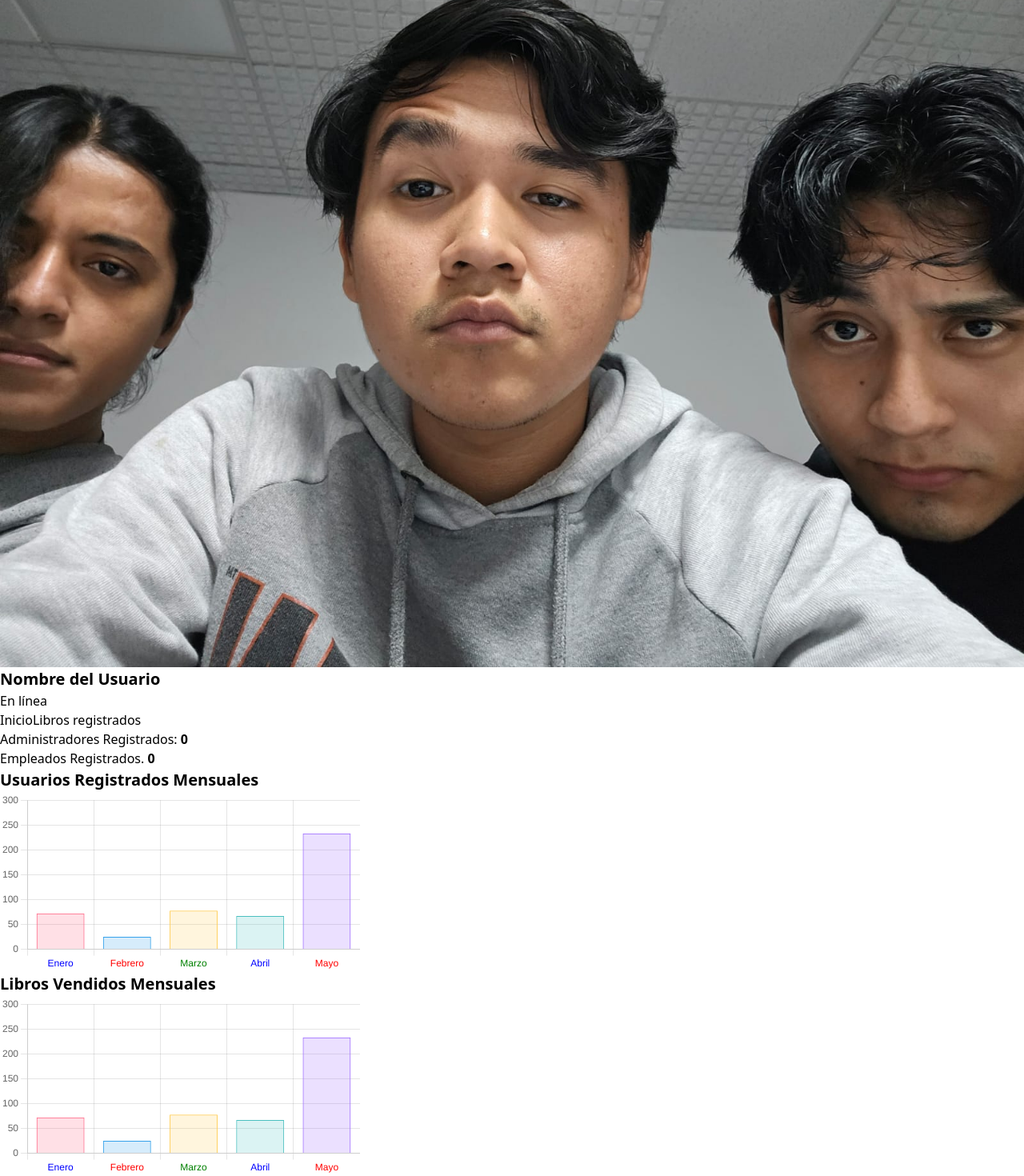
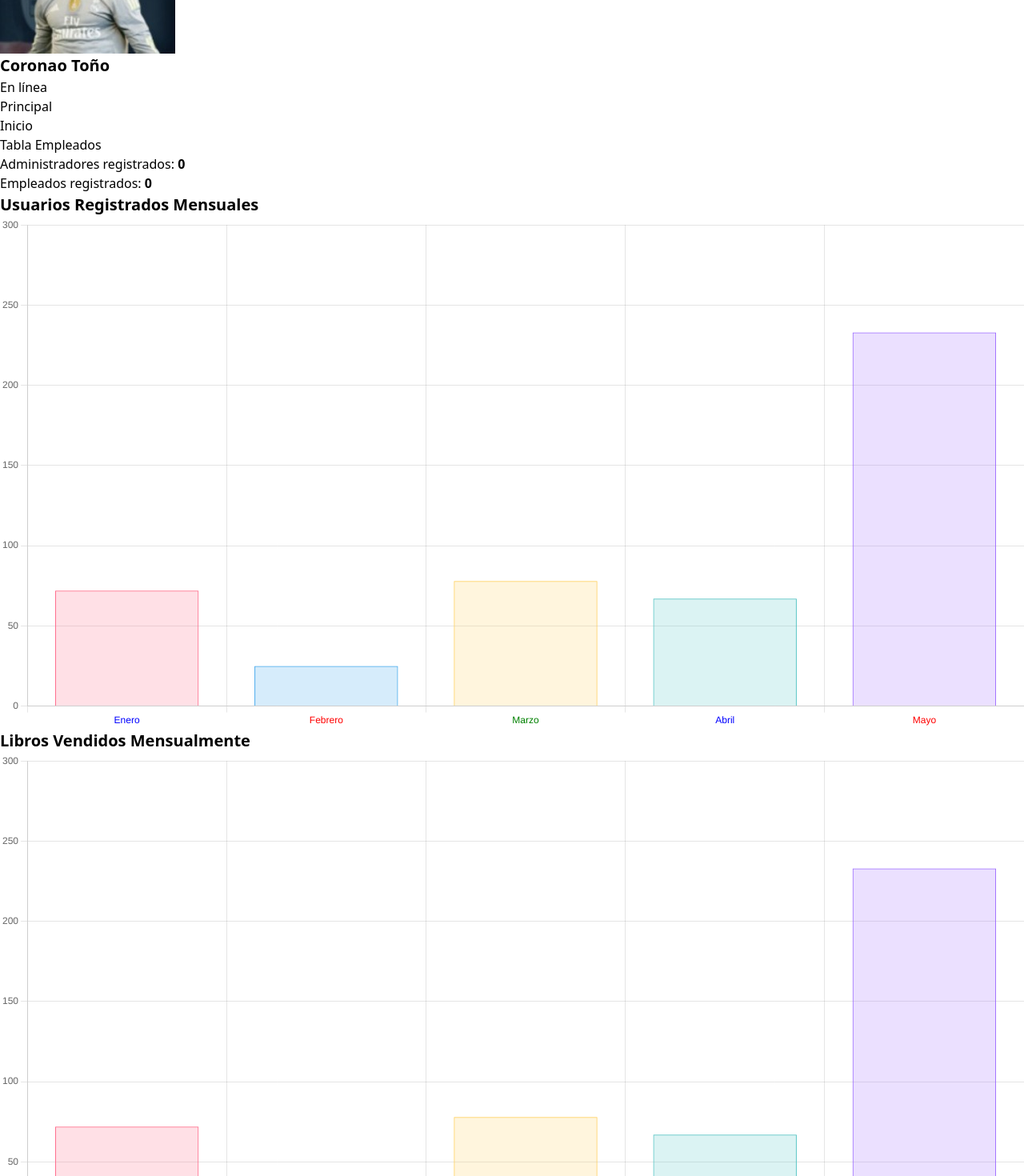
Before and after one commit to JuanCarlosRossLopez/Sistema-de-Bibliotecas-Universitarias, a React (Vite) app in the folder frontend_SBU/: page /Admin in a window 1280 px wide. Shown: the part 180-1650 px from the top of the page at 80% size. Built offline with nearby package versions, Linux system fonts and the light colour scheme; the HTML template or start-up script is replaced by a standard one.

Commit message:
cambios sidebar, tablas y graficos 2

```diff
--- a/frontend_SBU/src/pages/Admin/HomeAdmin.jsx
+++ b/frontend_SBU/src/pages/Admin/HomeAdmin.jsx
@@ -1,64 +1,54 @@
 import React from "react";
-import Sidebar from "../../components/Sidebar";
+import NavbarEJ from "../../components/navbarEj";
+import SidebarEJ from "../../components/sidebarEj";
 import BarsChart from "../../components/BarsChart";
 
-function HomeAdmin() {
+function HomeAdminEJ() {
     return (
-        <div className="bg-[#FFEFE5] min-h-screen w-full">
-            <div className="flex justify-end">
-                <div className="flex bg-[#834841] w-full md:w-8/12 lg:w-9/12 xl:w-10/12 h-14 md:h-28 pt-5 pl-16 md:pl-8 md:pt-16 lg:pt-10 lg:pl-4 font-bold md:text-4xl lg:text-6xl text-white ">
-                    <h1 className="text-center">Dashboard Administrador</h1>
-                </div>
+        <div className="bg-[#FFEFE5] h-full min-h-screen w-full">
+            <NavbarEJ />
+            <div className=" fixed top-0">
+            <SidebarEJ />
             </div>
-            <div className="fixed top-0">
-                <Sidebar />
-            </div>
-            <div className="flex flex-col justify-center items-center h-full p-4">
-                <div className="flex flex-col gap-10 lg:gap-20">
-                    <div className="flex flex-col md:flex-row gap-4 justify-between w-full">
-                        <div className="bg-[#C19B93] rounded-md flex-1">
-                            <h1 className="p-8 font-bold text-sm md:text-lg lg:text-xl text-center md:text-left">
-                                Administradores Registrados: <b>0</b>
+            <div className="flex flex-col h-full p-4">
+                <div className="flex flex-col gap-8 lg:gap-16">
+                    <div className="flex flex-col md:flex-row gap-4 pt-16 sm:pt-16 md:pt-20 lg:pt-20 xl:pt-20 justify-between w-full">
+                        <div className="bg-[#C19B93] rounded-md flex-1 p-4 md:p-6 lg:p-8">
+                            <h1 className="font-bold text-base md:text-lg lg:text-xl text-center md:text-left">
+                                Administradores registrados: <b>0</b>
                             </h1>
                         </div>
-                        <div className="bg-[#C19B93] rounded-md flex-1">
-                            <h1 className="p-8 font-bold text-sm md:text-lg lg:text-xl text-center md:text-left">
-                                Empleados Registrados. <b>0</b>
+                        <div className="bg-[#C19B93] rounded-md flex-1 p-4 md:p-6 lg:p-8">
+                            <h1 className="font-bold text-base md:text-lg lg:text-xl text-center md:text-left">
+                                Empleados registrados: <b>0</b>
                             </h1>
                         </div>
                     </div>
 
-                    <div className="flex relative flex-col md:flex-row gap-4 lg:gap-14 justify-center w-full">
+                    <div className="flex flex-col md:flex-row gap-4 lg:gap-20 items-center ml-auto justify-center w-full">
                         <div
-                            className="bg-light mx-auto md:mx-0 p-4 border border-spacing-2 flex-1"
-                            style={{
-                                maxWidth: "450px",
-                                minHeight: "200px",
-                            }}
+                            className="bg-light mx-auto md:mx-0 p-4 border border-spacing-2 flex-1 max-h-[240px] xl:max-h-[300px] max-w-[400px] md:max-w-[400px] lg:max-w-[500px] xl:max-w-[500px]"
+                            style={{ minHeight: "200px" }}
                         >
-                            <p className="m-2 text-center text-lg sm:text-xl md:text-2xl">
+                            <p className="m-2 text-center text-lg sm:text-xl md:text-2xl xl:text-2xl">
                                 <b>Usuarios Registrados Mensuales</b>
                             </p>
                             <BarsChart />
                         </div>
                         <div
-                            className="bg-light mx-auto md:mx-0 p-4 border border-spacing-2 flex-1"
-                            style={{
-                                maxWidth: "450px",
-                                minHeight: "200px",
-                            }}
+                            className="bg-light mx-auto md:mx-0 p-4 border border-spacing-2 flex-1 max-h-[240px] xl:max-h-[300px] max-w-[400px] md:max-w-[400px] lg:max-w-[500px] xl:max-w-[500px]"
+                            style={{ minHeight: "200px" }}
                         >
                             <p className="m-2 text-center text-lg sm:text-xl md:text-2xl">
-                                <b>Libros Vendidos Mensuales</b>
+                                <b>Libros Vendidos Mensualmente</b>
                             </p>
                             <BarsChart />
                         </div>
                     </div>
                 </div>
             </div>
-
         </div>
     );
 }
 
-export default HomeAdmin;
+export default HomeAdminEJ;
--- a/frontend_SBU/src/pages/Admin/HomeAdminEJ.jsx
+++ /dev/null
@@ -1,54 +0,0 @@
-import React from "react";
-import NavbarEJ from "../../components/navbarEj";
-import SidebarEJ from "../../components/sidebarEj";
-import BarsChart from "../../components/BarsChart";
-
-function HomeAdminEJ() {
-    return (
-        <div className="bg-[#FFEFE5] h-full min-h-screen w-full">
-            <NavbarEJ />
-            <div className=" fixed top-0">
-            <SidebarEJ />
-            </div>
-            <div className="flex flex-col h-full p-4">
-                <div className="flex flex-col gap-8 lg:gap-16">
-                    <div className="flex flex-col md:flex-row gap-4 pt-16 sm:pt-16 md:pt-20 lg:pt-20 xl:pt-20 justify-between w-full">
-                        <div className="bg-[#C19B93] rounded-md flex-1 p-4 md:p-6 lg:p-8">
-                            <h1 className="font-bold text-base md:text-lg lg:text-xl text-center md:text-left">
-                                Administradores registrados: <b>0</b>
-                            </h1>
-                        </div>
-                        <div className="bg-[#C19B93] rounded-md flex-1 p-4 md:p-6 lg:p-8">
-                            <h1 className="font-bold text-base md:text-lg lg:text-xl text-center md:text-left">
-                                Empleados registrados: <b>0</b>
-                            </h1>
-                        </div>
-                    </div>
-
-                    <div className="flex flex-col md:flex-row gap-4 lg:gap-20 items-center ml-auto justify-center w-full">
-                        <div
-                            className="bg-light mx-auto md:mx-0 p-4 border border-spacing-2 flex-1 max-h-[240px] xl:max-h-[300px] max-w-[400px] md:max-w-[400px] lg:max-w-[500px] xl:max-w-[500px]"
-                            style={{ minHeight: "200px" }}
-                        >
-                            <p className="m-2 text-center text-lg sm:text-xl md:text-2xl xl:text-2xl">
-                                <b>Usuarios Registrados Mensuales</b>
-                            </p>
-                            <BarsChart />
-                        </div>
-                        <div
-                            className="bg-light mx-auto md:mx-0 p-4 border border-spacing-2 flex-1 max-h-[240px] xl:max-h-[300px] max-w-[400px] md:max-w-[400px] lg:max-w-[500px] xl:max-w-[500px]"
-                            style={{ minHeight: "200px" }}
-                        >
-                            <p className="m-2 text-center text-lg sm:text-xl md:text-2xl">
-                                <b>Libros Vendidos Mensualmente</b>
-                            </p>
-                            <BarsChart />
-                        </div>
-                    </div>
-                </div>
-            </div>
-        </div>
-    );
-}
-
-export default HomeAdminEJ;
--- a/frontend_SBU/src/router/AppRouter.jsx
+++ b/frontend_SBU/src/router/AppRouter.jsx
@@ -5,7 +5,7 @@ import Myspace from '../pages/Visitor/Myspace';
 import HomeE from '../pages/Employee/homeEmpleados';
 import HomeEmpleados from '../pages/Employee/homeEmpleados';
 import TablaEmpleados from '../pages/Employee/TablaEmpleados';
-import HomeAdminEJ from '../pages/Admin/HomeAdminEJ';
+import HomeAdminEJ from '../pages/Admin/HomeAdmin';
 import HomeAdmin from '../pages/Admin/HomeAdmin';
 import TablaUsuarios from '../pages/Admin/TablaUsuarios';
 
```
